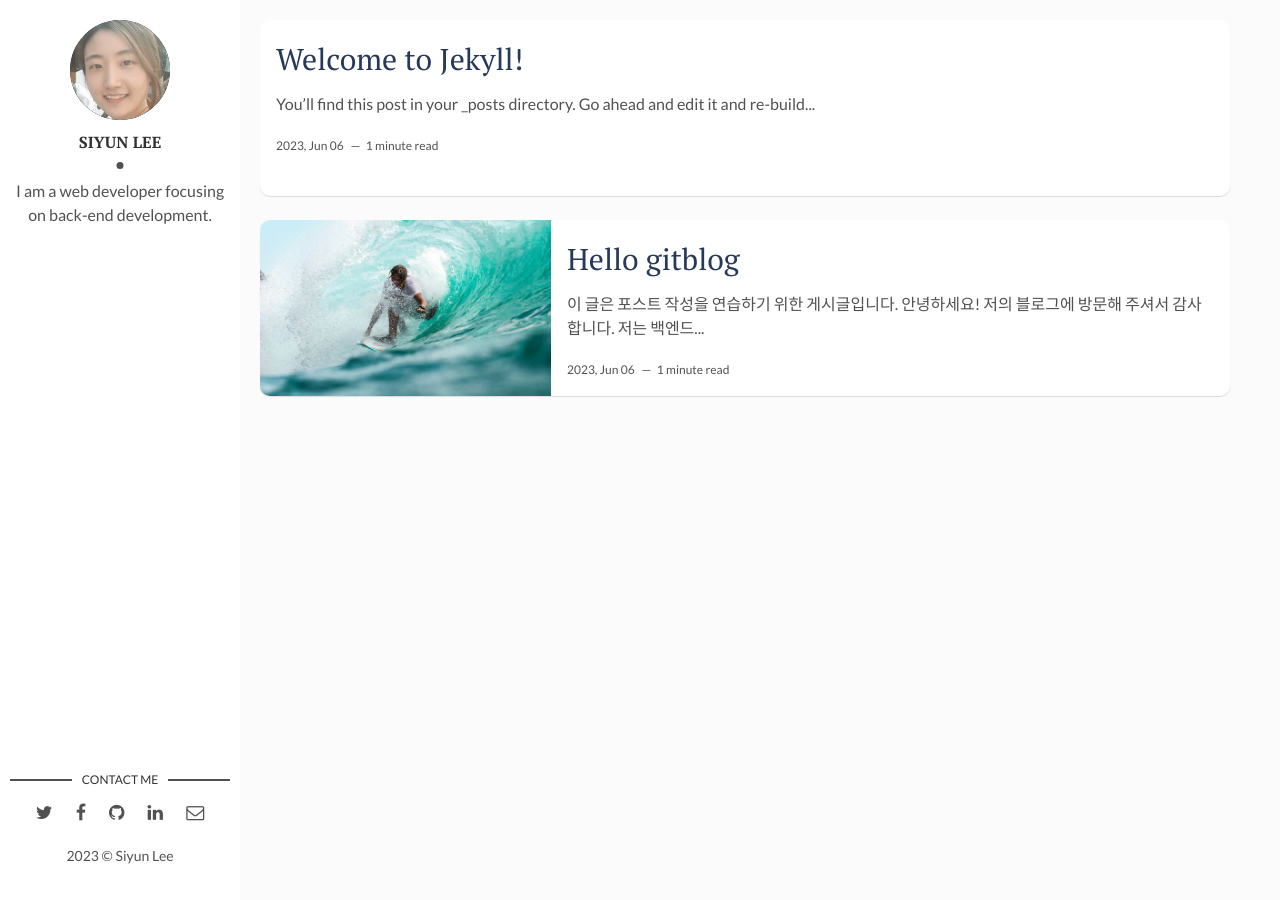
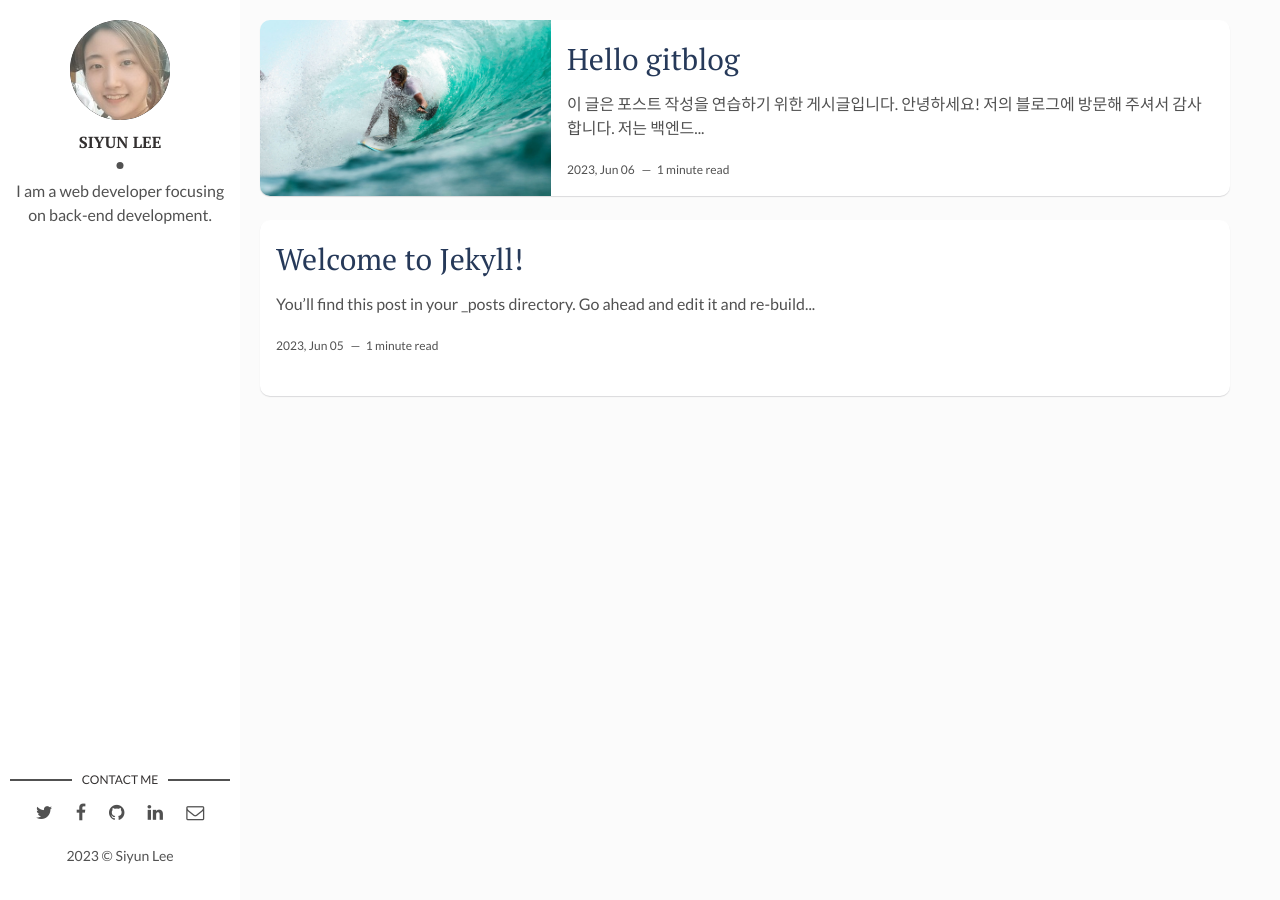
Before and after one commit to liv303/liv303.github.io, a Jekyll site: the page built from index.html, in a window 1280 px wide. Built offline with Jekyll 4.4.1, drawn with Linux system fonts in a browser that asks for light colours; the list of posts is cut into pages by our own code.

Commit message:
add posts

```diff
--- a/_posts/2023-06-06-welcome-to-jekyll.markdown
+++ b/_posts/2023-06-06-welcome-to-jekyll.markdown
@@ -1,7 +1,7 @@
 ---
 layout: post
 title:  "Welcome to Jekyll!"
-date:   2023-06-06 21:13:28 +0900
+date:   2023-06-05 17:00:00 +0900
 categories: jekyll update
 ---
 You’ll find this post in your `_posts` directory. Go ahead and edit it and re-build the site to see your changes. You can rebuild the site in many different ways, but the most common way is to run `jekyll serve`, which launches a web server and auto-regenerates your site when a file is updated.
```
